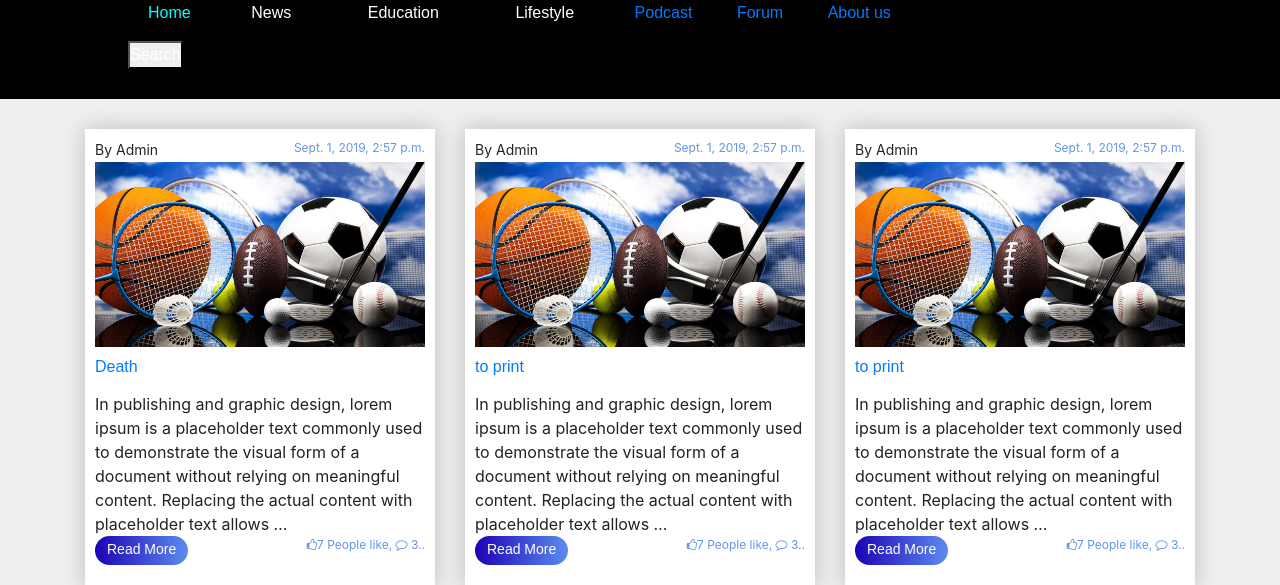
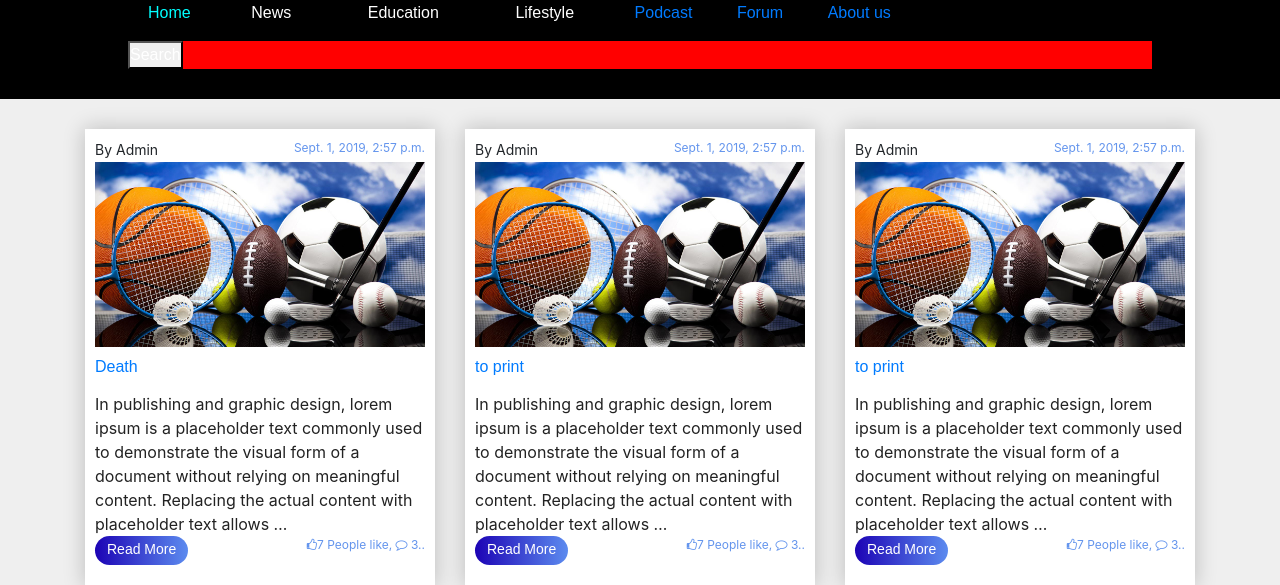
Before and after one commit to Elikyals/whole, a Django app: page / in a window 1280 px wide. Shown: the part 56-641 px from the top of the page. Run offline with Django 3.2, Linux system fonts and the light colour scheme; data comes from the database, SQL or seed files in the repository; some libraries are stand-ins or nearby versions.

Commit message:
minor 1.0

```diff
--- a/about django/newsblog/main/static/main/css/style.css
+++ b/about django/newsblog/main/static/main/css/style.css
@@ -21,6 +21,11 @@ header {
 .logo {
   cursor: pointer;
 }
+/*search */
+#search {
+  background-color: red;
+}
+
 .nav__links {
   list-style: none;
 }
--- a/about django/newsblog/main/templates/main/home.html
+++ b/about django/newsblog/main/templates/main/home.html
@@ -12,8 +12,10 @@
     <link rel="stylesheet" href="https://stackpath.bootstrapcdn.com/font-awesome/4.7.0/css/font-awesome.min.css">
 </head>
 <body>
+<!--Header starts here-->
     <header>
         <img class="logo" src="" alt="logo">
+        <!--Navigation bar-->
         <nav>
             <ul class="nav__links">
                 <li><a href="" class="active">Home</a></li>
@@ -45,8 +47,14 @@
                 <li><a href="">Forum</a></li>
                 <li><a href="">About us</a></li>
         </nav>
-        <a class="search" href=""><button>Search</button></a>
+        <!--Navigation bar ends-->
+        <!--Search-->
+        <div id = "search">
+        <a href=""><button>Search</button></a>
+        </div>
+        <!--End Search-->
     </header>
+    <!--Header ends here-->
     <section>
         <div class="container">
             <div class="row">
```
